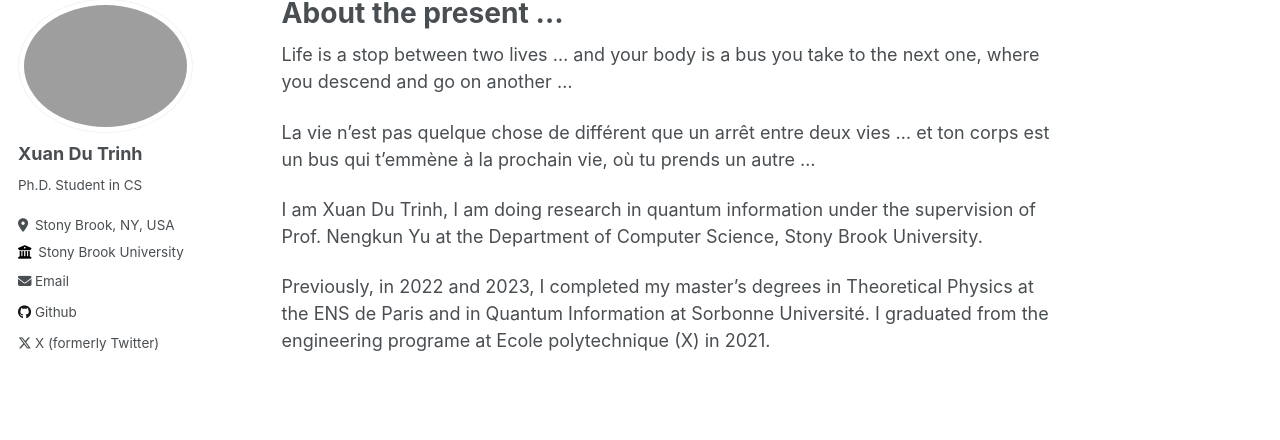
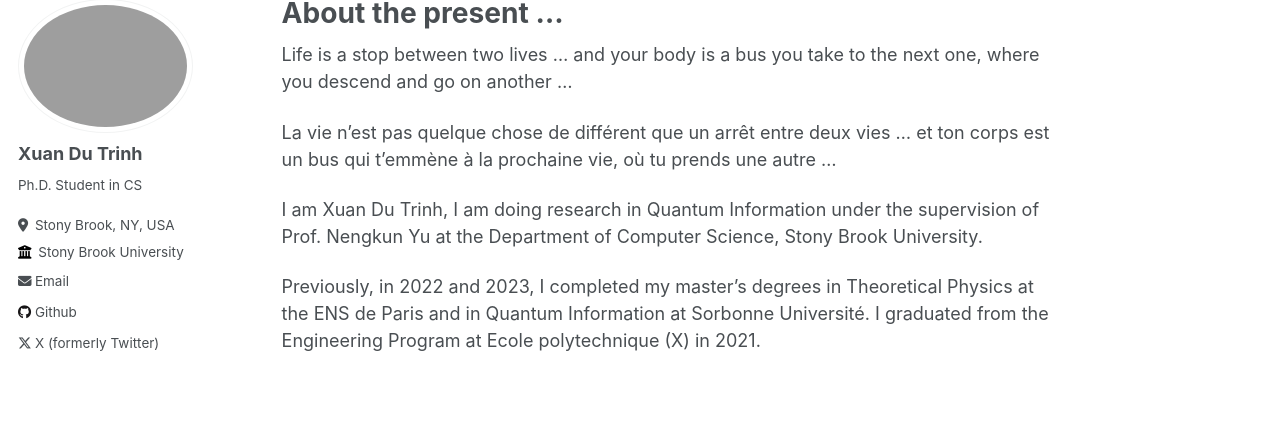
Before and after one commit to trinhdu97/trinhdu97.github.io, a Jekyll site: the page built from _pages/about.md, in a window 1280 px wide. Shown: the part 87-527 px from the top of the page. Built offline with Jekyll 4.4.1, drawn with Linux system fonts in a browser that asks for light colours.

Commit message:
Update about.md

```diff
--- a/_pages/about.md
+++ b/_pages/about.md
@@ -9,8 +9,8 @@ redirect_from:
 
 Life is a stop between two lives ... and your body is a bus you take to the next one, where you descend and go on another  ...
 
-La vie n'est pas quelque chose de différent que un arrêt entre deux vies ... et ton corps est un bus qui t'emmène à la prochain vie, où tu prends un autre ...
+La vie n'est pas quelque chose de différent que un arrêt entre deux vies ... et ton corps est un bus qui t'emmène à la prochaine vie, où tu prends une autre ...
 
-I am Xuan Du Trinh, I am doing research in quantum information under the supervision of Prof. Nengkun Yu at the Department of Computer Science, Stony Brook University.
+I am Xuan Du Trinh, I am doing research in Quantum Information under the supervision of Prof. Nengkun Yu at the Department of Computer Science, Stony Brook University.
 
-Previously, in 2022 and 2023, I completed my master's degrees in Theoretical Physics at the ENS de Paris and in Quantum Information at Sorbonne Université. I graduated from the engineering programe at Ecole polytechnique (X) in 2021.
+Previously, in 2022 and 2023, I completed my master's degrees in Theoretical Physics at the ENS de Paris and in Quantum Information at Sorbonne Université. I graduated from the Engineering Program at Ecole polytechnique (X) in 2021.
```
